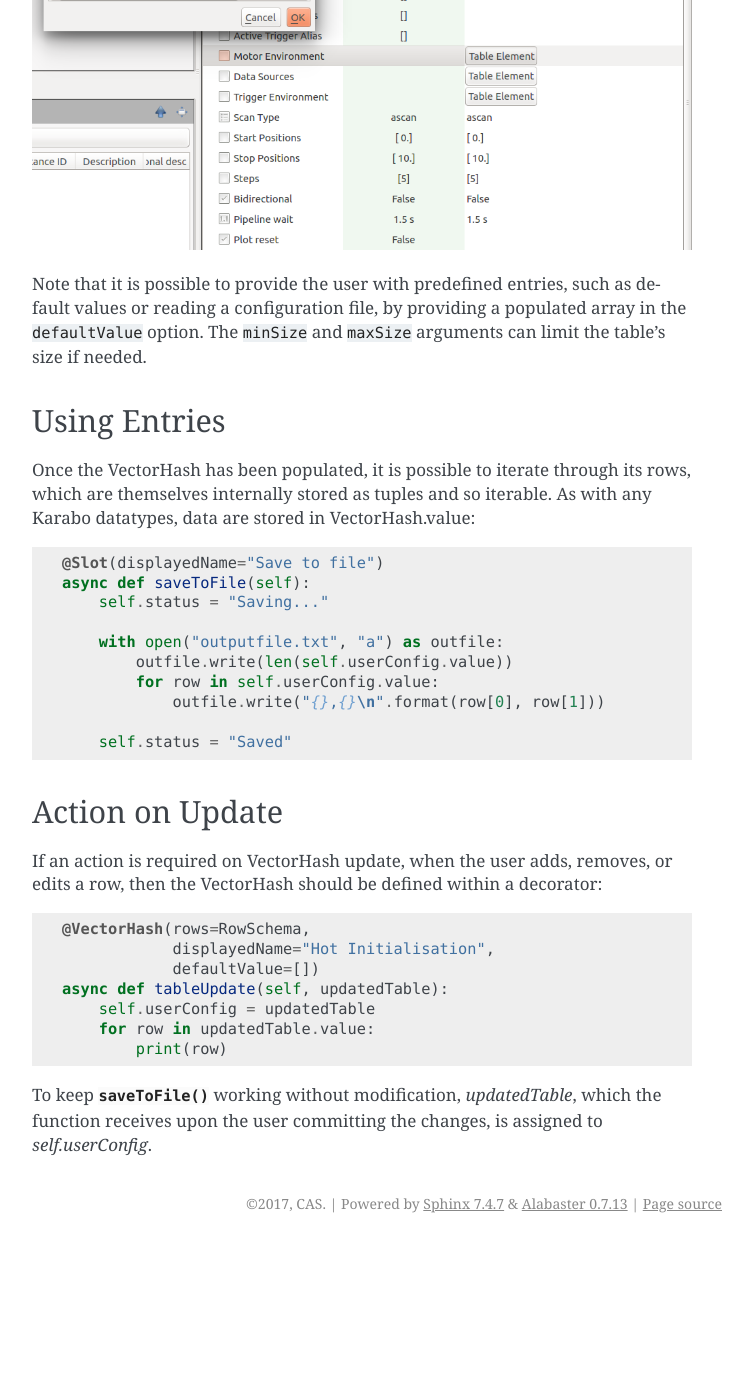
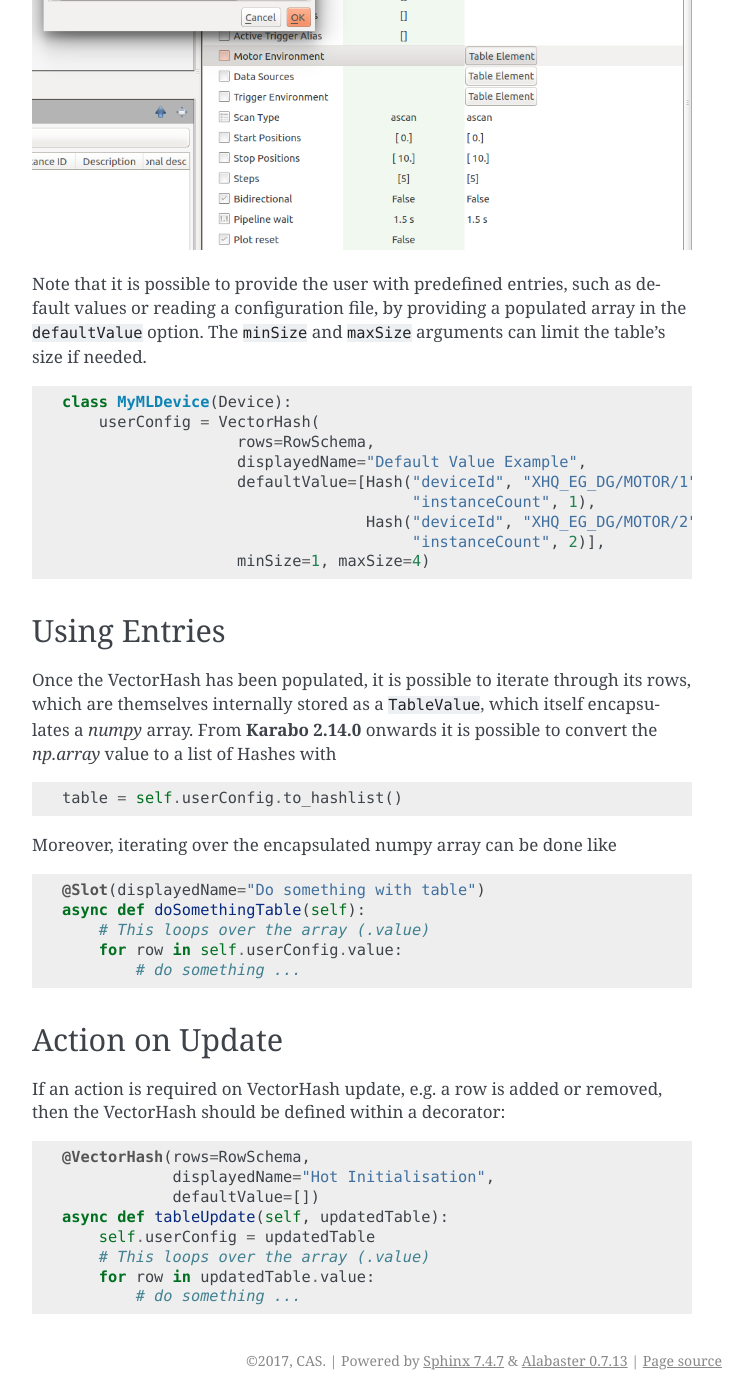
Before and after one commit to European-XFEL/howToMiddlelayer, a Sphinx documentation site: the page built from source/chap3/table_element.rst, in a window 1280 px wide and 1400 px high, scrolled down 1093 px. Shown: the whole window, without its empty margins (388-1141 px from the left). Built offline with Sphinx 7.4.7, drawn with Linux system fonts in a browser that asks for light colours; before the commit the page ends 2336 px from its top, so only the background shows below that.

Commit message:
Table update with defaults and cleanup

```diff
--- a/source/chap3/table_element.rst
+++ b/source/chap3/table_element.rst
@@ -46,30 +46,50 @@ in the ``defaultValue`` option.
 The ``minSize`` and ``maxSize`` arguments can limit the table's size if
 needed.
 
+.. code-block:: Python
+
+    class MyMLDevice(Device):
+        userConfig = VectorHash(
+                       rows=RowSchema,
+                       displayedName="Default Value Example",
+                       defaultValue=[Hash("deviceId", "XHQ_EG_DG/MOTOR/1",
+                                          "instanceCount", 1),
+                                     Hash("deviceId", "XHQ_EG_DG/MOTOR/2",
+                                          "instanceCount", 2)],
+                       minSize=1, maxSize=4)
+
+
 Using Entries
 -------------
+
+
 Once the VectorHash has been populated, it is possible to iterate through its
-rows, which are themselves internally stored as tuples and so iterable.
-As with any Karabo datatypes, data are stored in VectorHash.value:
+rows, which are themselves internally stored as a ``TableValue``, which itself
+encapsulates a `numpy` array.
+From **Karabo 2.14.0** onwards it is possible to convert the `np.array` value
+to a list of Hashes with
 
 .. code-block:: Python
 
-    @Slot(displayedName="Save to file")
-    async def saveToFile(self):
-        self.status = "Saving..."
+    table = self.userConfig.to_hashlist()
 
-        with open("outputfile.txt", "a") as outfile:
-            outfile.write(len(self.userConfig.value))
-            for row in self.userConfig.value:
-                outfile.write("{},{}\n".format(row[0], row[1]))
 
-        self.status = "Saved"
+Moreover, iterating over the encapsulated numpy array can be done like
+
+.. code-block:: Python
+
+    @Slot(displayedName="Do something with table")
+    async def doSomethingTable(self):
+        # This loops over the array (.value)
+        for row in self.userConfig.value:
+            # do something ...
 
 
 Action on Update
 ----------------
-If an action is required on VectorHash update, when the user adds, removes, or
-edits a row, then the VectorHash should be defined within a decorator:
+
+If an action is required on VectorHash update, e.g. a row is added or removed,
+then the VectorHash should be defined within a decorator:
 
 .. code-block:: Python
 
@@ -78,9 +98,6 @@ edits a row, then the VectorHash should be defined within a decorator:
                 defaultValue=[])
     async def tableUpdate(self, updatedTable):
         self.userConfig = updatedTable
+        # This loops over the array (.value)
         for row in updatedTable.value:
-            print(row)
-
-To keep :func:`saveToFile` working without modification, `updatedTable`,
-which the function receives upon the user committing the changes, is assigned to
-`self.userConfig`.
+            # do something ...
```
